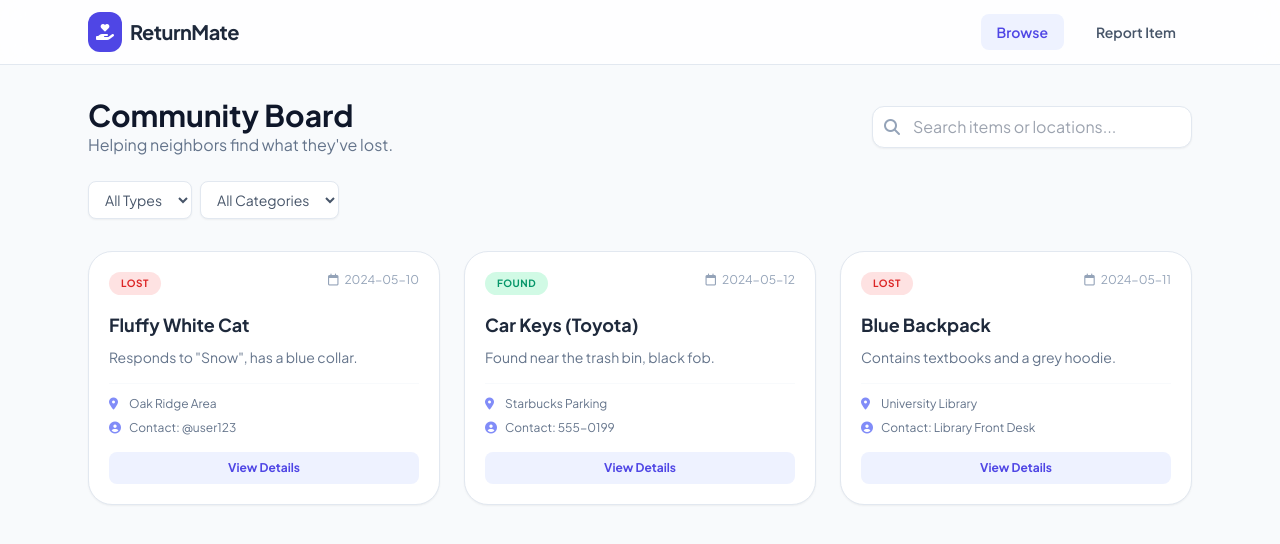
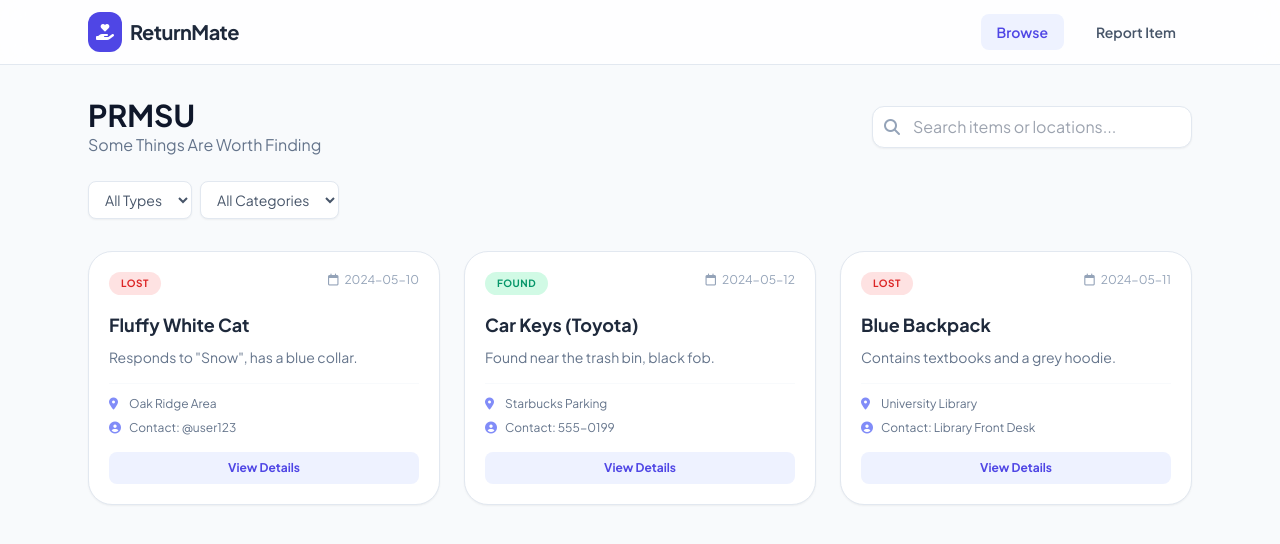
Before and after one commit to Nurtha/Nurtha, a plain HTML site: page index.html in a window 1280 px wide. Drawn offline with nearby package versions, Linux system fonts and the light colour scheme.

```diff
--- a/index.html
+++ b/index.html
@@ -80,8 +80,8 @@
         <div id="view-home" class="view-content active space-y-6">
             <div class="flex flex-col md:flex-row md:items-center justify-between gap-4">
                 <div>
-                    <h1 class="text-3xl font-bold text-slate-900">Community Board</h1>
-                    <p class="text-slate-500">Helping neighbors find what they've lost.</p>
+                    <h1 class="text-3xl font-bold text-slate-900">PRMSU</h1>
+                    <p class="text-slate-500">Some Things Are Worth Finding</p>
                 </div>
 
                 <div class="relative w-full md:w-80">
```
